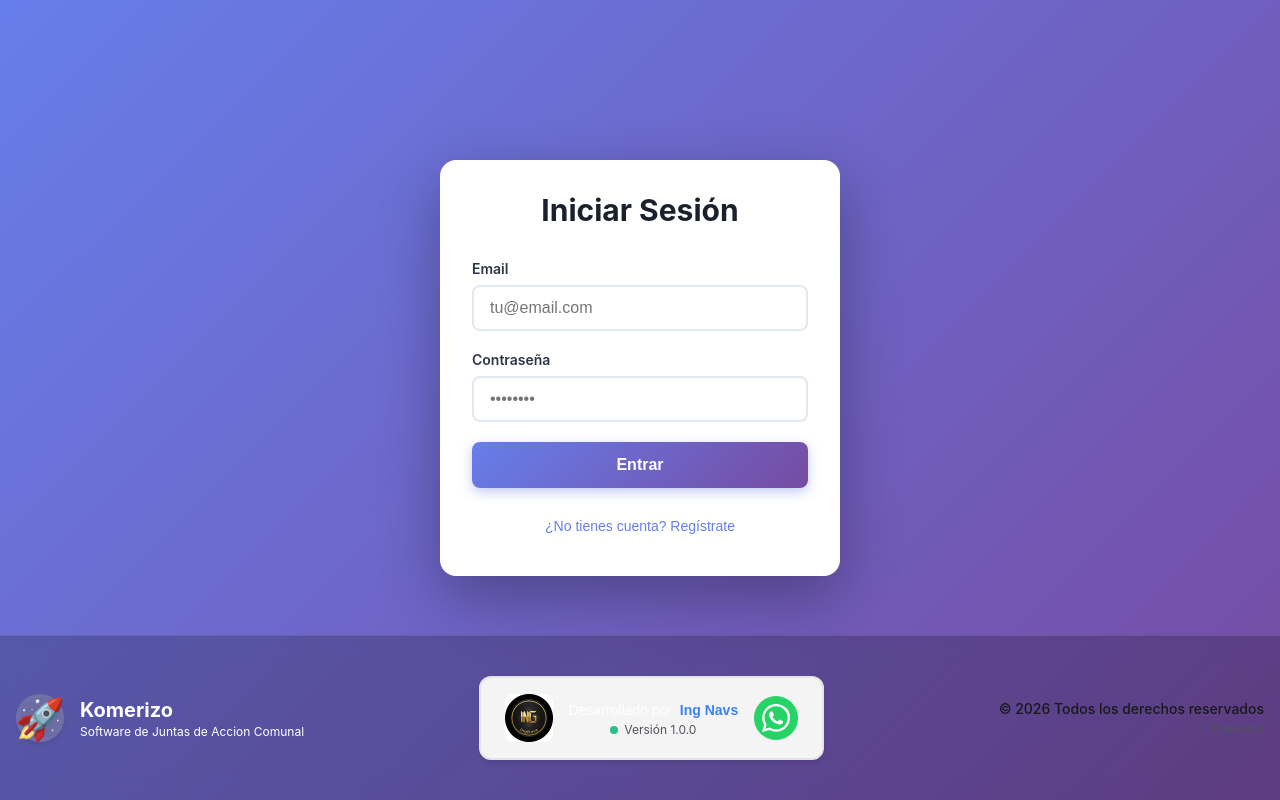
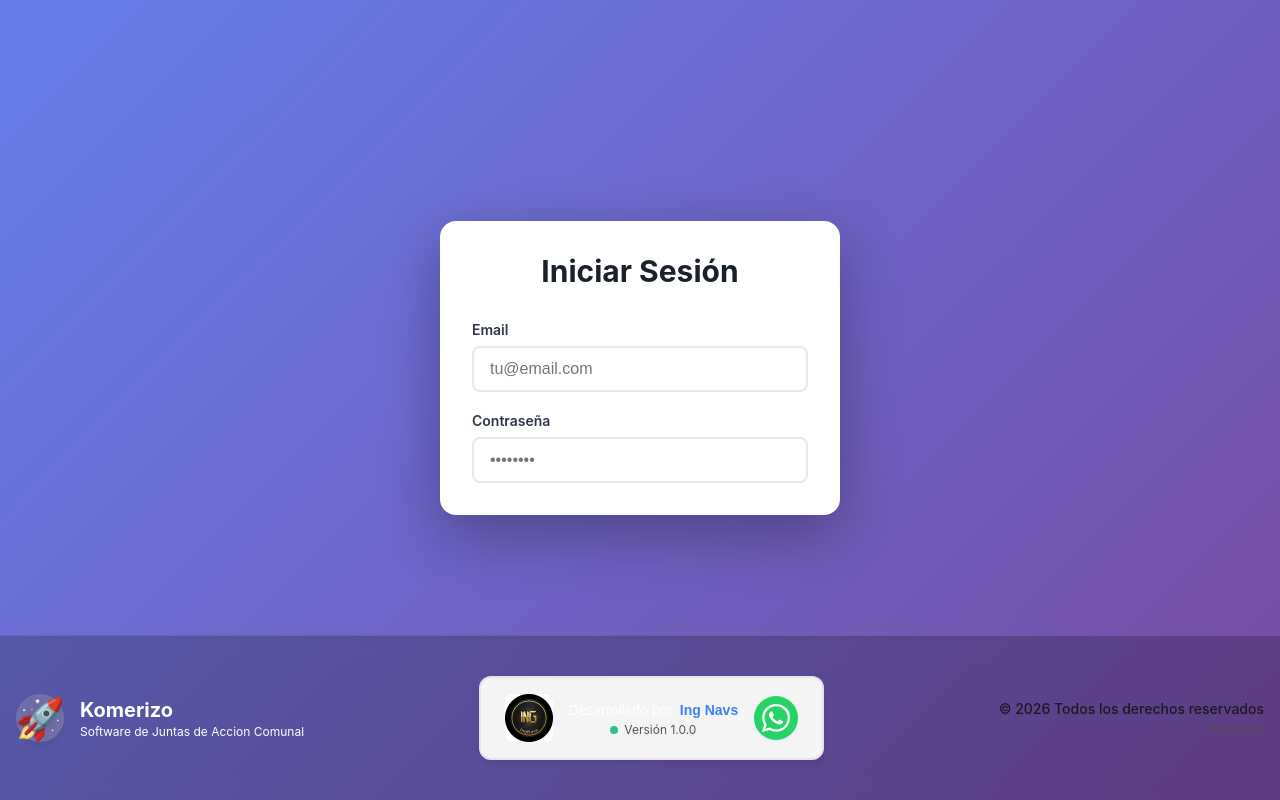
Before and after one commit to jnaveros40/komerizo, a Next.js app: page /login in a window 1280 px wide. Built offline with nearby package versions, Linux system fonts and the light colour scheme.

Commit message:
refactor: remove unused buttons from Login component

```diff
--- a/src/components/Login.tsx
+++ b/src/components/Login.tsx
@@ -82,25 +82,7 @@ export default function Login() {
             </div>
           )}
 
-          <button
-            type="submit"
-            className="submit-button"
-            disabled={loading}
-          >
-            {loading ? 'Procesando...' : isSignUp ? 'Registrarse' : 'Entrar'}
-          </button>
 
-          <button
-            type="button"
-            className="toggle-button"
-            onClick={() => {
-              setIsSignUp(!isSignUp)
-              setMessage('')
-            }}
-            disabled={loading}
-          >
-            {isSignUp ? '¿Ya tienes cuenta? Inicia sesión' : '¿No tienes cuenta? Regístrate'}
-          </button>
         </form>
       </div>
       <Footer />
```
